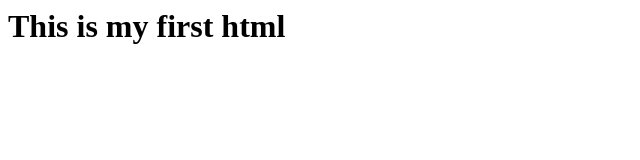
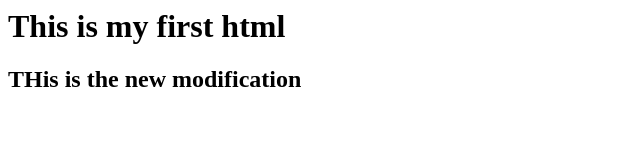
Before and after one commit to PramikL/Myhtml, a plain HTML site: page index.html in a window 1280 px wide. Shown: the whole page, without its empty margins (0-640 px from the left). Drawn offline with Linux system fonts and the light colour scheme.

Commit message:
Some modification

```diff
--- a/index.html
+++ b/index.html
@@ -1 +1,2 @@
 <h1> This is my first html<h1>
+<h2>THis is the new modification</h2>
```
